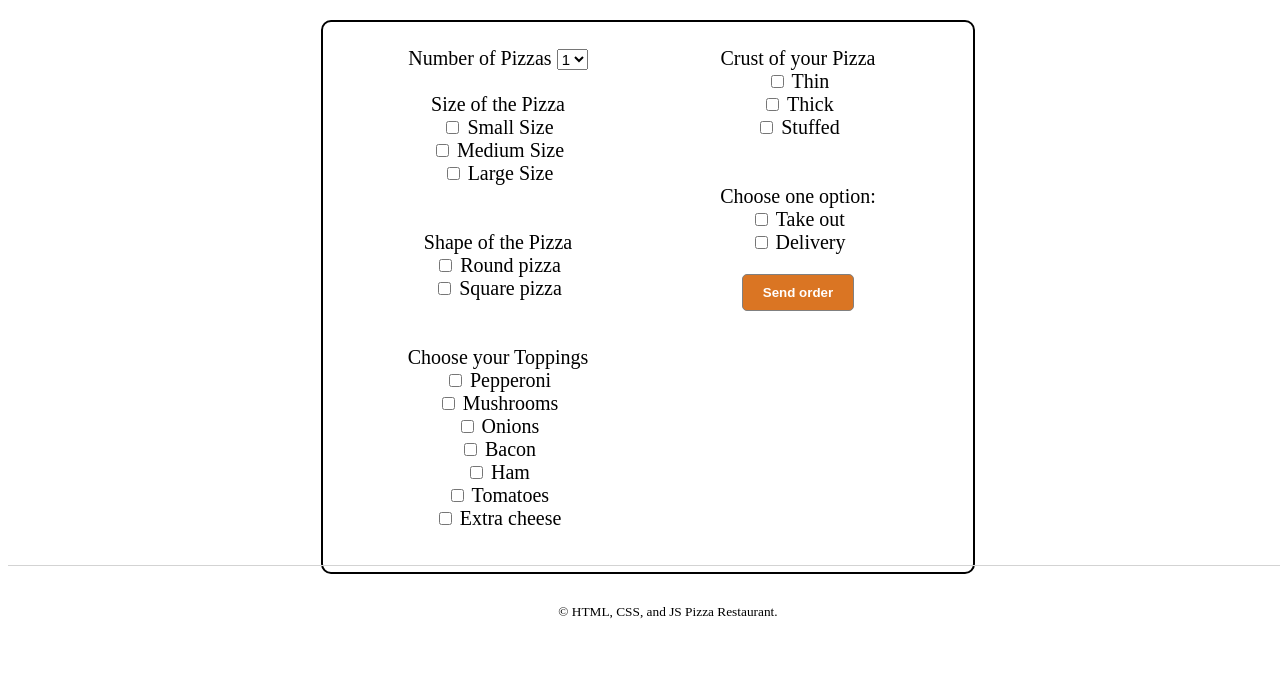
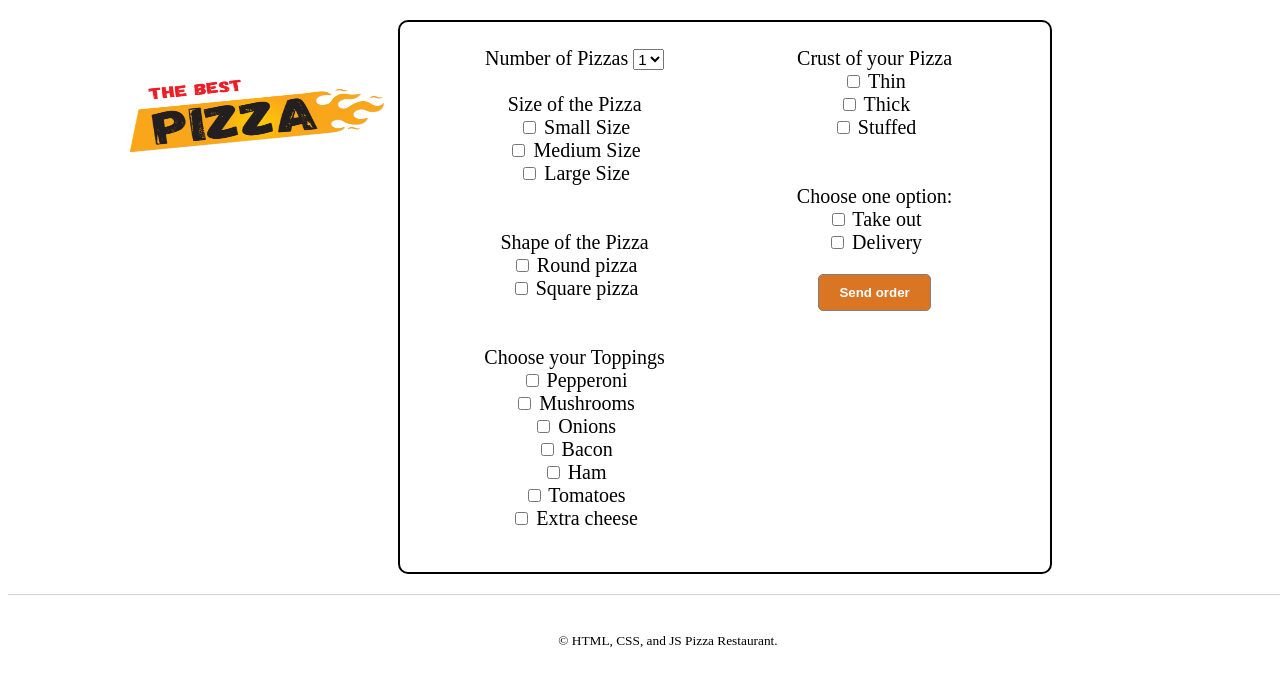
Before and after one commit to JessCarvalho29/jesscarvalho29.github.io, a PHP site: page /college/assignment-1/ in a window 1280 px wide; the page is wider, and only the part inside the window is pictured. Shown: the part 144-837 px from the top of that part. Before the commit the page ends 763 px from the top of that part, so only its background shows below. Run offline with PHP 8.4, Linux system fonts and the light colour scheme.

Commit message:
Updating the message

```diff
--- a/college/assignment-1/index.html
+++ b/college/assignment-1/index.html
@@ -15,13 +15,17 @@
       <h1 class="name-site">Authentic Italian Pizza </h1>
     </div>
     <div class="localization">
-      <img class="local" src="images/local.png">
+      <img class="local" src="images/local.png" alt="Local image">
       <span>Toronto, ON</span>
     </div>
   </header>
 
   <body>
     <main>
+      <p>
+        <img id="body-image" src="images/the-best-pizza.png" alt="The Best Pizza">
+      </p>
+
       <form action="message.html" method="get">
         <div class="first-column">
           <label for="quantity">Number of Pizzas</label>
@@ -89,7 +93,7 @@
                 <label for="phone">Phone number:</label>
               </div>
               <div class="left">
-                <input type="text" id="name"><br>
+                <input type="text" id="nameDelivery"><br>
                 <input type="text" id="address"><br>
                 <input type="text" id="city"><br>
                 <select id="province" style="font-size: 15px;">
@@ -99,7 +103,7 @@
                   <option value="BC">British Columbia</option>
                   <option value="QU">Quebec</option>
                 </select><br>
-                <input type="tel" id="phone"><br>
+                <input type="tel" id="phoneDelivery"><br>
               </div>
             </grid>
 
@@ -112,12 +116,12 @@
                 <label for="phone">Phone number:</label>
               </div>
               <div class="left">
-                <input type="text" id="name"><br>
-                <input type="tel" id="phone"><br>
+                <input type="text" id="nameTakeout"><br>
+                <input type="tel" id="phoneTakeout"><br>
               </div>
             </grid>
           </div>
-          <button type="submti" id="submitButton" onclick="submitRequest()">Send order</button>
+          <button type="submit" id="submitButton" onclick="submitRequest()">Send order</button>
 
         </div>
 
--- a/college/assignment-1/style/style.css
+++ b/college/assignment-1/style/style.css
@@ -26,12 +26,16 @@ header{
 }
 main{
     margin-bottom: 20px;
-    clear: both;
-    min-height: 100%;
+    margin-left: 7%;
+}
+#body-image{
+    height: 200px;
+    width: 300px;
+    float: left;
 }
 form{
     display: flex;
-    margin: auto;
+    /* margin: auto; */
     border: 2px solid black;
     border-radius: 10px;
     height: 500px;
@@ -84,7 +88,6 @@ footer{
     align-items: center;
     text-align: center;
     width: 100%;
-    position: fixed;
     bottom: 0;
     display: block;
     padding: 20px;
--- a/college/assignment-1/style/styleMessage.css
+++ b/college/assignment-1/style/styleMessage.css
@@ -26,16 +26,13 @@ header{
     width: 30px;
 }
 main{
-    margin-bottom: 20px;
-    clear: both;
-    min-height: 100%;
+    height: 500px;
 }
 footer{
     border-top: solid 1px lightgrey;
     align-items: center;
     text-align: center;
     width: 100%;
-    position: fixed;
     bottom: 0;
     display: block;
     padding: 20px;
```
Also changed, not shown: college/assignment-1/message.html (+11 -4 lines), college/assignment-1/script/script.js (+51 -4 lines), college/assignment-1/images/the-best-pizza.png (added).
